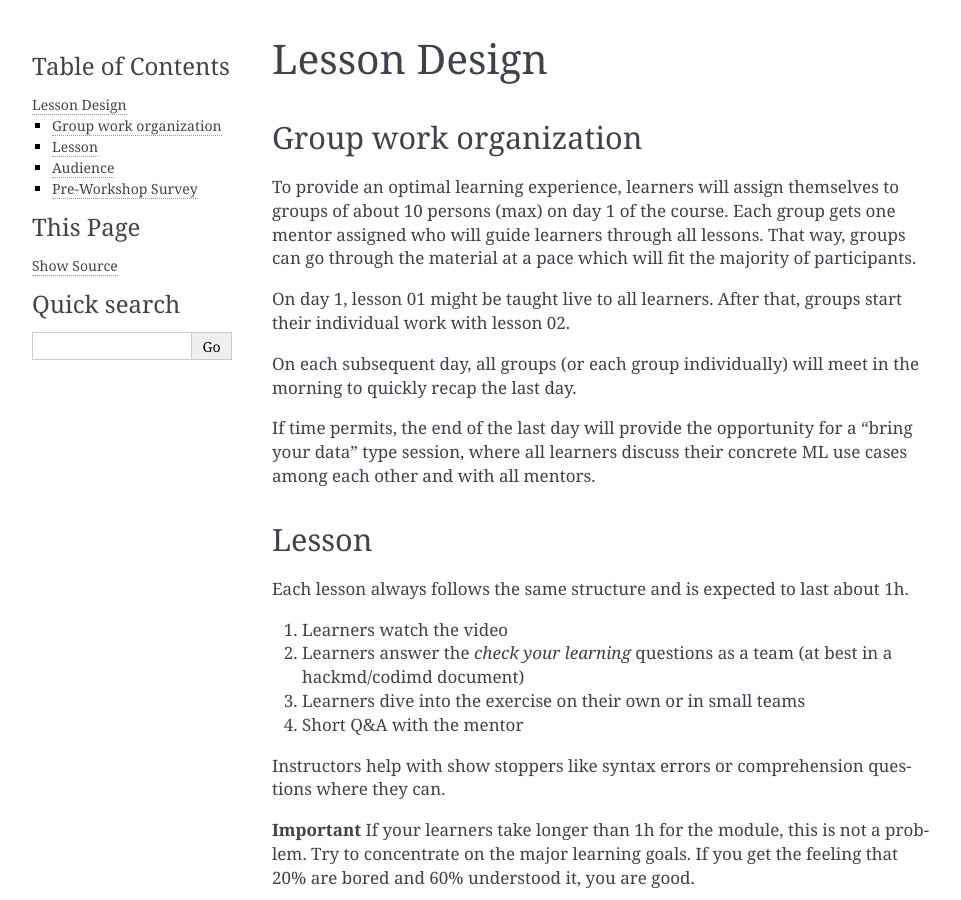
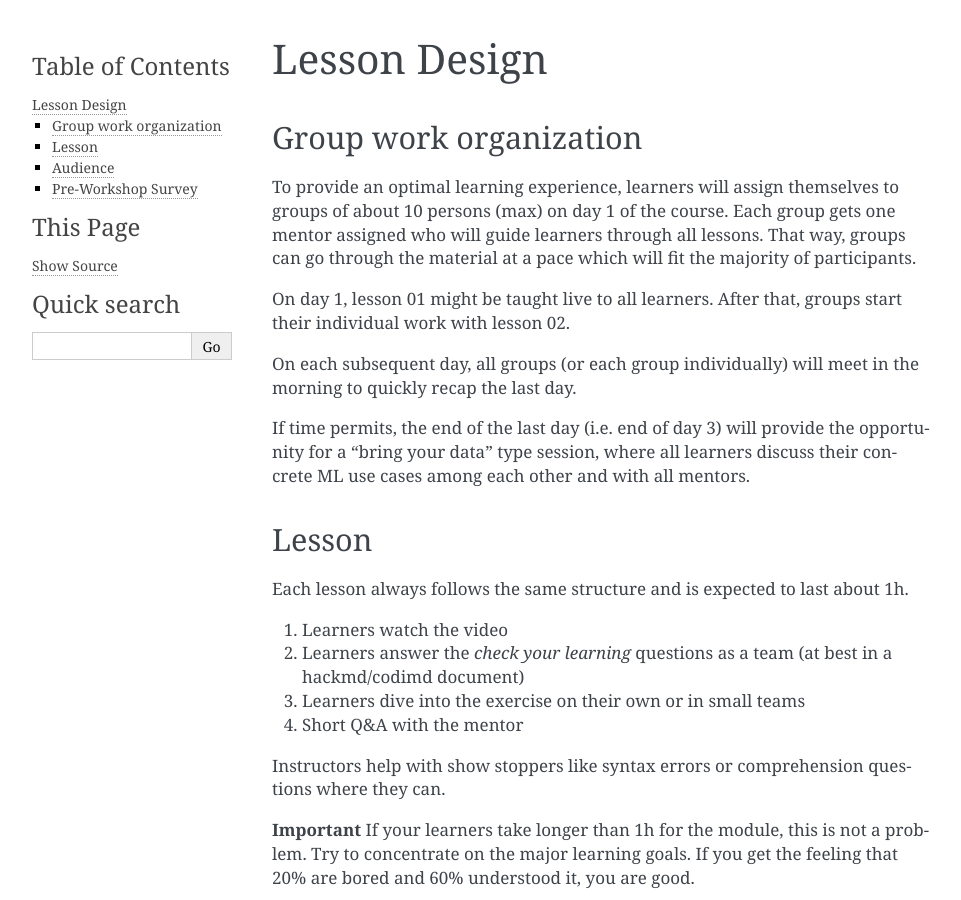
Before and after one commit to deeplearning540/deeplearning540.github.io, a Sphinx documentation site: the page built from source/extras/design.rst, in a window 1280 px wide and 900 px high. Shown: the whole window, without its empty margins (148-1109 px from the left). Built offline with Sphinx 7.4.7, drawn with Linux system fonts in a browser that asks for light colours.

Commit message:
Update source/extras/design.rst
Co-authored-by: Peter Steinbach <p.steinbach@hzdr.de>

```diff
--- a/source/extras/design.rst
+++ b/source/extras/design.rst
@@ -16,7 +16,7 @@ start their individual work with lesson 02.
 On each subsequent day, all groups (or each group individually) will meet in
 the morning to quickly recap the last day.
 
-If time permits, the end of the last day will provide the opportunity for a
+If time permits, the end of the last day (i.e. end of day 3) will provide the opportunity for a
 "bring your data" type session, where all learners discuss their concrete ML
 use cases among each other and with all mentors.
 
```
